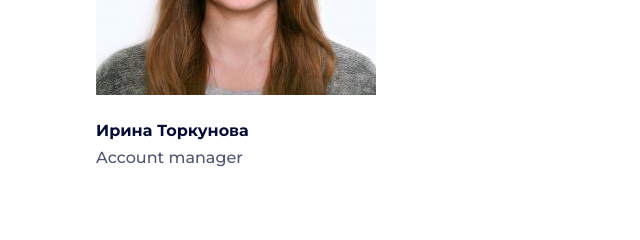
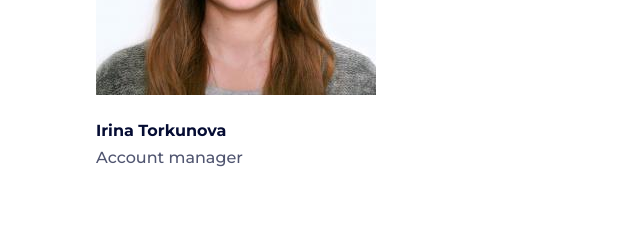
Before and after one commit to alenina1/webproject.github.io, a plain HTML site: page index.html in a window 1280 px wide. Shown: the part 5560-5800 px from the top of the page, 404-1044 px from the left. Drawn offline with nearby package versions, Linux system fonts and the light colour scheme; a script that the page names is missing; a web font is replaced by a local one.

Commit message:
Update index.html
name changed

```diff
--- a/index.html
+++ b/index.html
@@ -528,7 +528,7 @@
                   <div class="members-picture">
                     <img src="./img/IMG_9971_16.jpg?itok=rH-9-ZmI" alt="Фото члена команды" width="280" height="280" class="pic-adaptive" />
                   </div>
-                  <div class="members-name">Ирина Торкунова</div>
+                  <div class="members-name">Irina Torkunova</div>
                   <div class="members-function">Account manager</div>
                 </div>
               </div>
```
